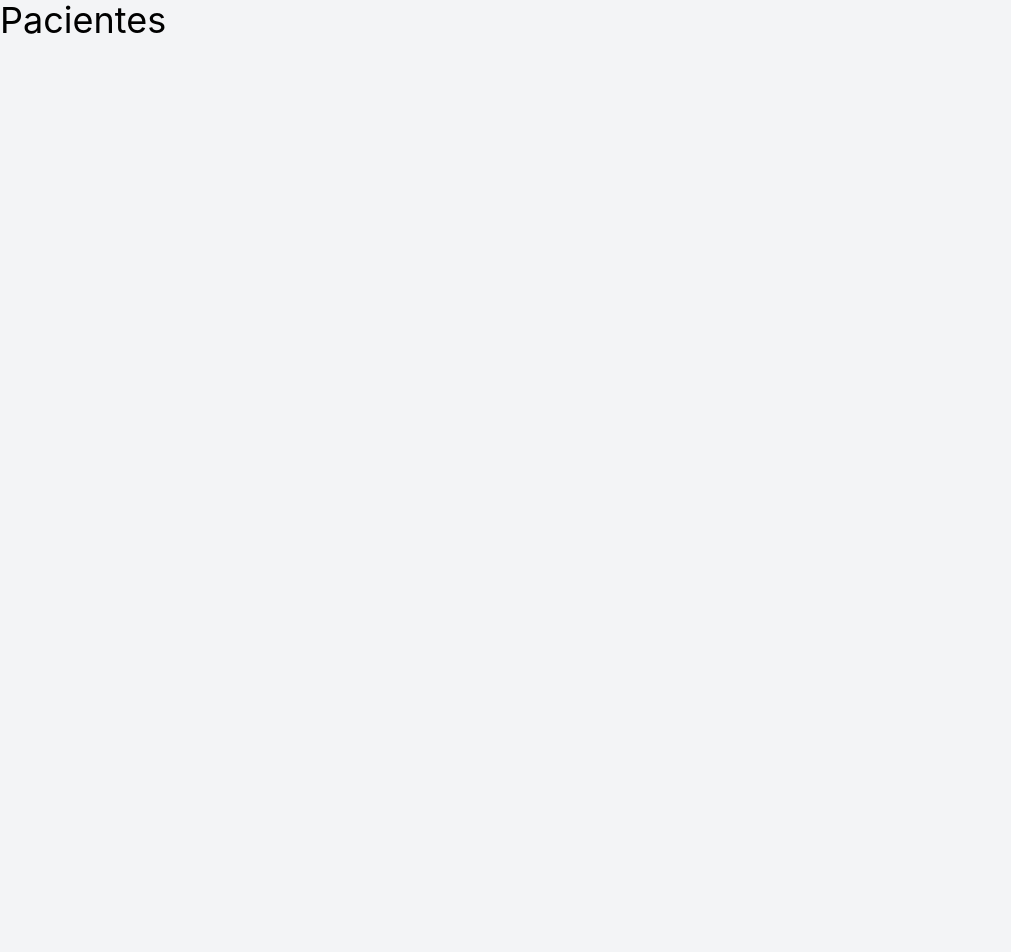
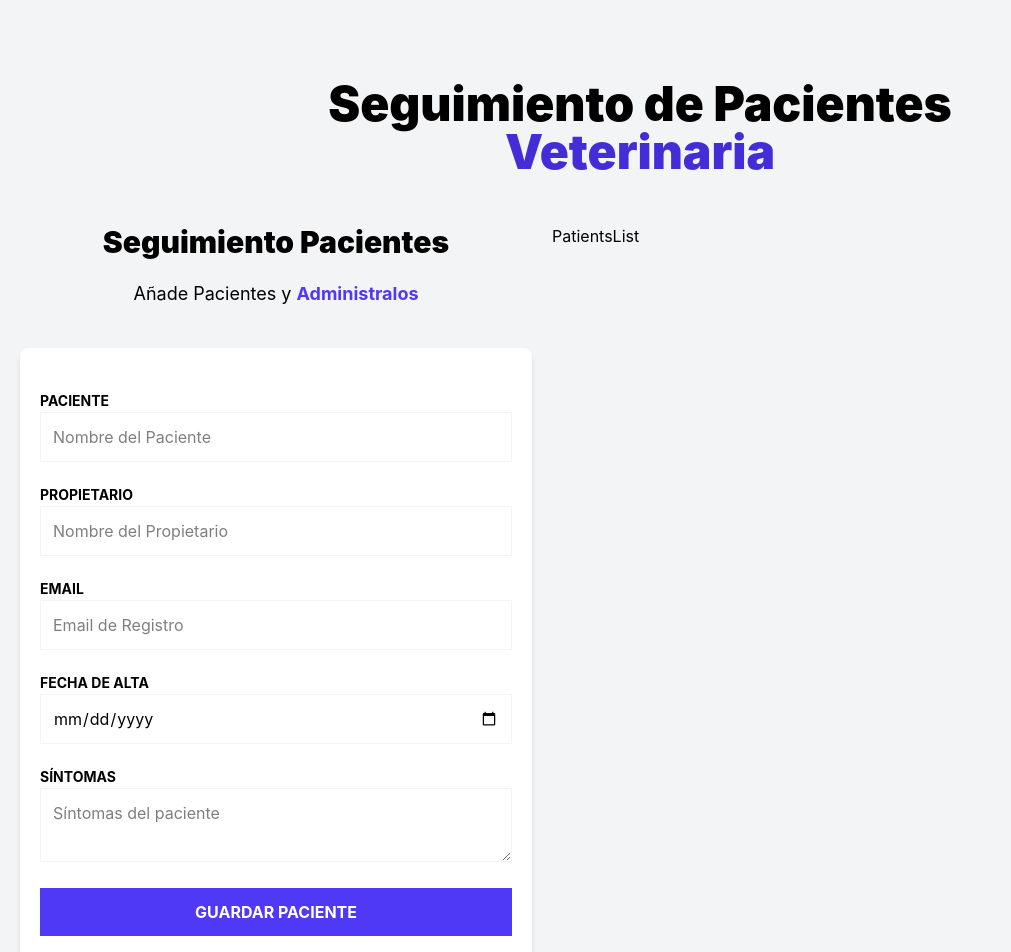
Before and after one commit to andresmdevco/veterinary-patient-manager, a React (Vite) app: page / in a window 1280 px wide. Shown: the top 952 px of the page, without its empty margins (0-1011 px from the left). Before the commit the page ends 800 px from the top, so only its background shows below. Built offline with nearby package versions, Linux system fonts and the light colour scheme.

Commit message:
feat: create initial patient management components

```diff
--- a/src/App.tsx
+++ b/src/App.tsx
@@ -1,7 +1,22 @@
+import PatientForm from "./components/PatientForm";
+import PatientsList from "./components/PatientsList";
+
 function App() {
   return (
     <>
-      <h1 className="text-4xl">Pacientes</h1>
+      <div className="container mx-auto mt-20">
+        <h1 className="font-black text-5xl text-center md:w-2/3 md:mx-auto">
+          Seguimiento de Pacientes {''}
+          <span className="text-indigo-700">Veterinaria</span>
+        </h1>
+
+        <div className="mt-12 md:flex">
+          <PatientForm />
+          <PatientsList />
+
+        </div>
+
+      </div>
     </>
   );
 }
--- /dev/null
+++ b/src/components/PatientForm.tsx
@@ -0,0 +1,83 @@
+
+export default function PatientForm() {
+
+  return (
+    <div className="md:w-1/2 lg:w-2/5 mx-5">
+        <h2 className="font-black text-3xl text-center">Seguimiento Pacientes</h2>
+
+        <p className="text-lg mt-5 text-center mb-10">
+            Añade Pacientes y {''}
+            <span className="text-indigo-600 font-bold">Administralos</span>
+        </p>
+
+        <form
+            className="bg-white shadow-md rounded-lg py-10 px-5 mb-10"
+            noValidate
+        >
+              <div className="mb-5">
+                  <label htmlFor="name" className="text-sm uppercase font-bold">
+                      Paciente
+                  </label>
+                  <input
+                      id="name"
+                      className="w-full p-3  border border-gray-100"
+                      type="text"
+                      placeholder="Nombre del Paciente"
+                  />
+              </div>
+
+              <div className="mb-5">
+                <label htmlFor="caretaker" className="text-sm uppercase font-bold">
+                    Propietario
+                </label>
+                <input
+                    id="caretaker"
+                    className="w-full p-3  border border-gray-100"
+                    type="text"
+                    placeholder="Nombre del Propietario"
+                />
+              </div>
+
+            <div className="mb-5">
+              <label htmlFor="email" className="text-sm uppercase font-bold">
+                  Email
+              </label>
+              <input
+                  id="email"
+                  className="w-full p-3  border border-gray-100"
+                  type="email"
+                  placeholder="Email de Registro"
+              />
+            </div>
+
+            <div className="mb-5">
+                <label htmlFor="date" className="text-sm uppercase font-bold">
+                    Fecha de Alta
+                </label>
+                <input
+                    id="date"
+                    className="w-full p-3  border border-gray-100"
+                    type="date"
+                />
+            </div>
+
+            <div className="mb-5">
+                <label htmlFor="symptoms" className="text-sm uppercase font-bold">
+                Síntomas
+                </label>
+                <textarea
+                    id="symptoms"
+                    className="w-full p-3  border border-gray-100"
+                    placeholder="Síntomas del paciente"
+                ></textarea>
+            </div>
+
+            <input
+                type="submit"
+                className="bg-indigo-600 w-full p-3 text-white uppercase font-bold hover:bg-indigo-700 cursor-pointer transition-colors"
+                value='Guardar Paciente'
+            />
+        </form>
+    </div>
+  )
+}
--- /dev/null
+++ b/src/components/PatientsList.tsx
@@ -0,0 +1,6 @@
+
+export default function PatientsList() {
+  return (
+    <div>PatientsList</div>
+  )
+}
```
